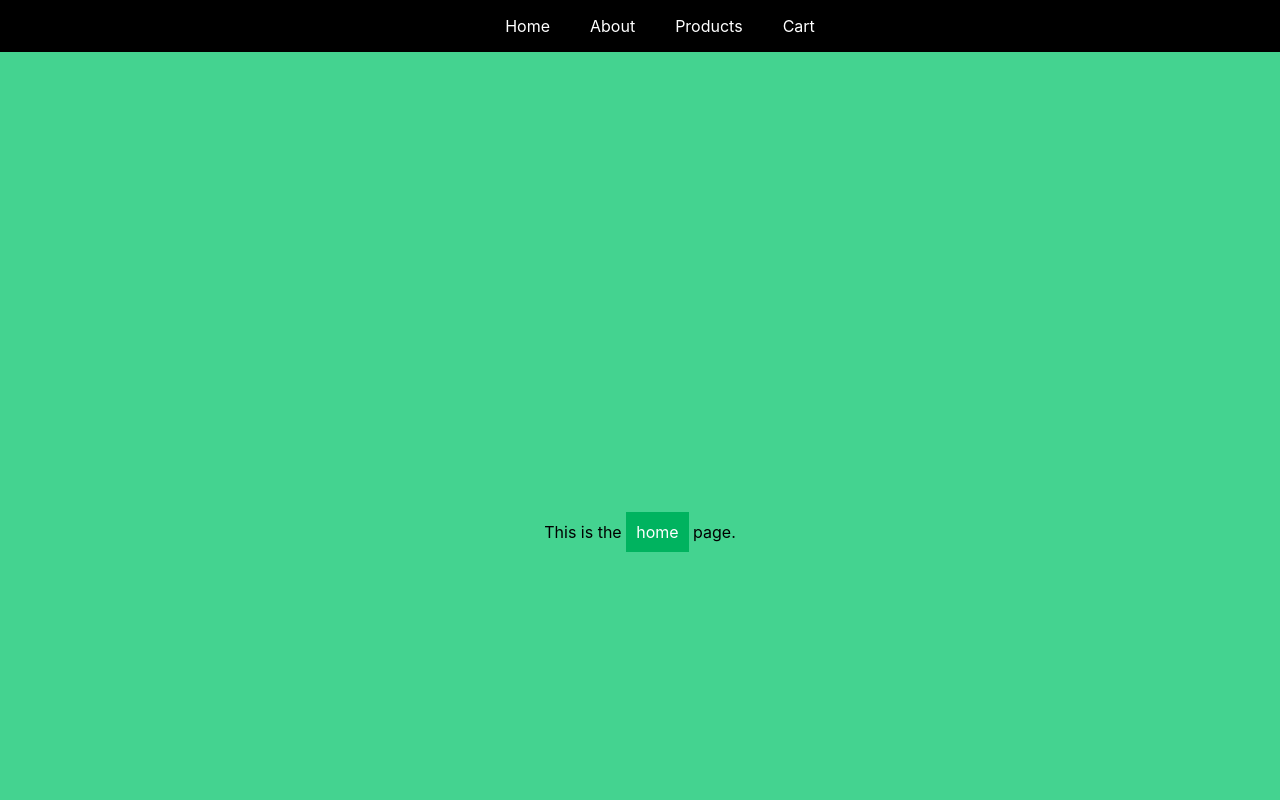
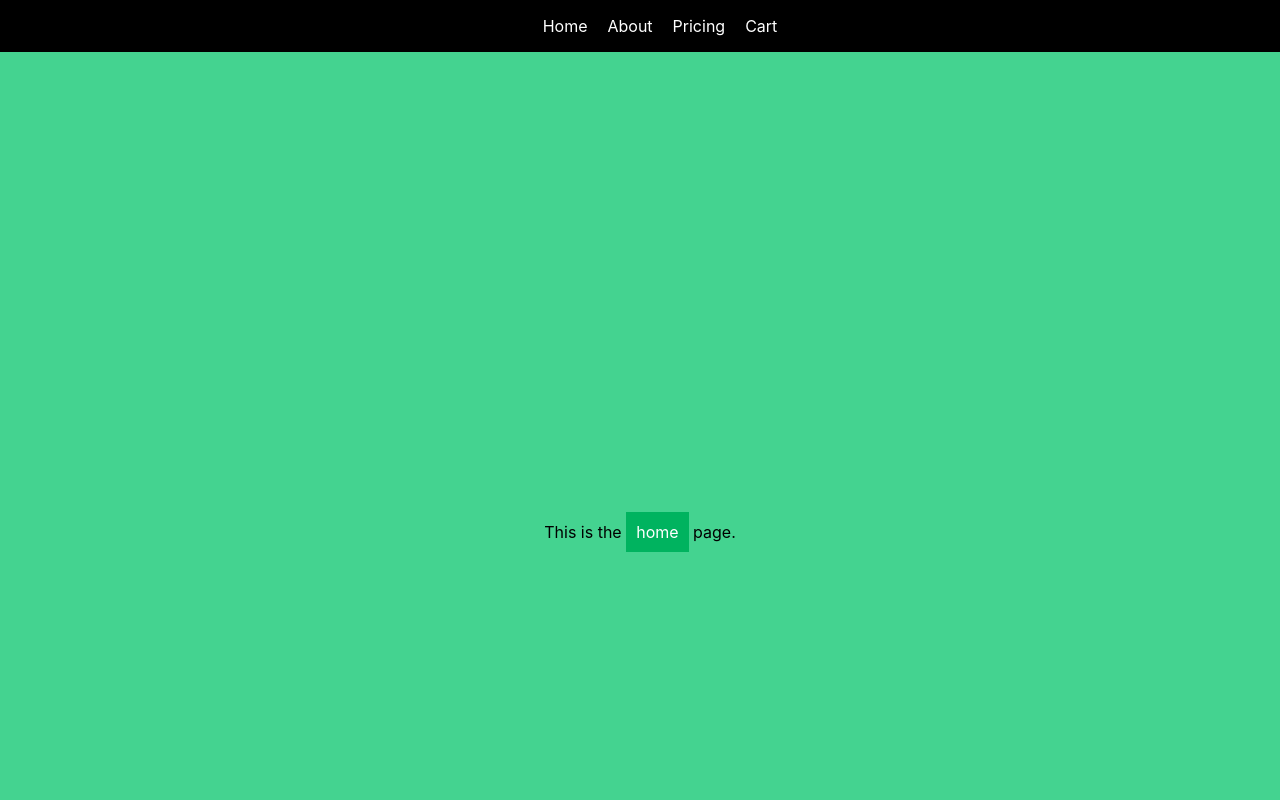
Before and after one commit to Ecnavda/erpark_remodel, a React (Create React App) app: page / in a window 1280 px wide. Shown: the top 800 px of the page. Built offline with nearby package versions, Linux system fonts and the light colour scheme.

Commit message:
Changes to make nav read "Pricing" from "Products"

```diff
--- a/src/App.js
+++ b/src/App.js
@@ -5,7 +5,7 @@ import { BrowserRouter as Router, Route, Switch } from 'react-router-dom';
 import * as Routes from './constants/routes';
 import Home from './pages/Home/index.js';
 import About from './pages/About/index.js';
-import Products from './pages/Products/index.js';
+import Pricing from './pages/Pricing/index.js';
 import Cart from './pages/Cart/index.js';
 
 // Components
@@ -25,7 +25,7 @@ const App = () => (
             <Switch>
                 <Route exact path={Routes.HomePath} component={Home}/>
                 <Route path={Routes.AboutPath} component={About}/>
-                <Route path={Routes.ProductsPath} component={Products}/>
+                <Route path={Routes.PricingPath} component={Pricing}/>
                 <Route path={Routes.CartPath} component={Cart}/>
             </Switch>
             </main>
--- a/src/components/Navigation/index.js
+++ b/src/components/Navigation/index.js
@@ -10,10 +10,10 @@ import './style.css';
 const Navigation = () => (
     <nav>
         <ul>
-            <li><a href="#"><Link to={Routes.HomePath}>Home</Link></a></li>
-            <li><a href="#"><Link to={Routes.AboutPath}>About</Link></a></li>
-            <li><a href="#"><Link to={Routes.ProductsPath}>Products</Link></a></li>
-            <li><a href="#"><Link to={Routes.CartPath}>Cart</Link></a></li>
+            <li><Link to={Routes.HomePath}>Home</Link></li>
+            <li><Link to={Routes.AboutPath}>About</Link></li>
+            <li><Link to={Routes.PricingPath}>Pricing</Link></li>
+            <li><Link to={Routes.CartPath}>Cart</Link></li>
         </ul>
     </nav>
 );
--- a/src/constants/routes.js
+++ b/src/constants/routes.js
@@ -1,4 +1,4 @@
 export const HomePath = "/";
 export const AboutPath = "/about";
-export const ProductsPath = "/products";
+export const PricingPath = "/pricing";
 export const CartPath = "/cart";
--- /dev/null
+++ b/src/pages/Pricing/index.js
@@ -0,0 +1,9 @@
+import React from 'react';
+
+const Pricing = () => (
+    <div>
+        This is the <span class="current-page">Pricing</span> page.
+    </div>
+);
+
+export default Pricing;
--- a/src/pages/Products/index.js
+++ /dev/null
@@ -1,9 +0,0 @@
-import React from 'react';
-
-const Products = () => (
-    <div>
-        This is the <span class="current-page">products</span> page.
-    </div>
-);
-
-export default Products;
```
